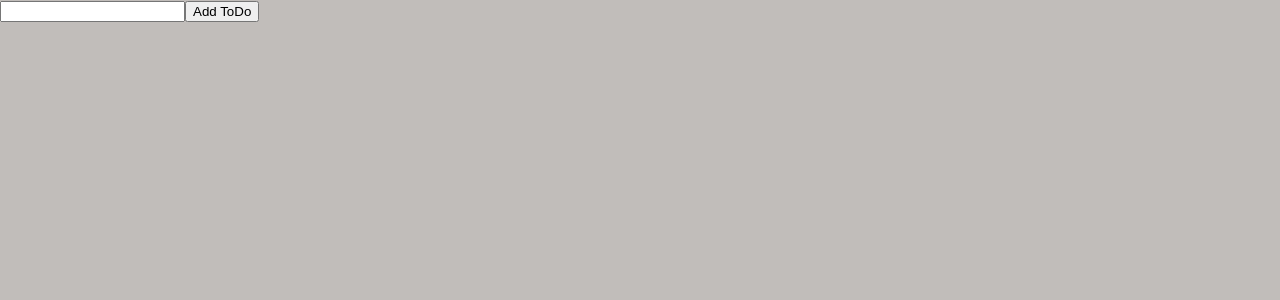
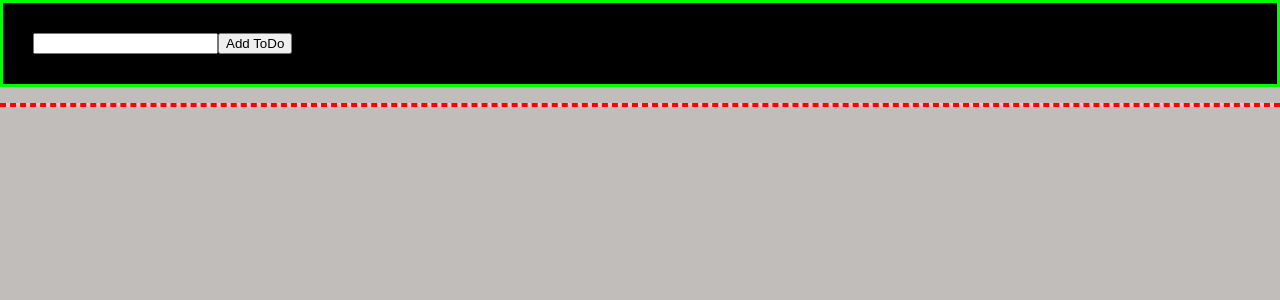
Before and after one commit to freshcodeAlice/react-learning-practice, a React (Create React App) app: page / in a window 1280 px wide. Shown: the top 300 px of the page. Built offline with nearby package versions, Linux system fonts and the light colour scheme.

Commit message:
Css module

```diff
--- /dev/null
+++ b/src/components/ToDoList/FormToDo/FormToDo.module.css
@@ -0,0 +1,7 @@
+.container {
+    display: flex;
+    flex-direction: row;
+    padding: 30px;
+    background-color: black;
+    border: 3px solid lime;
+}
--- a/src/components/ToDoList/FormToDo/index.js
+++ b/src/components/ToDoList/FormToDo/index.js
@@ -1,5 +1,6 @@
 import React from "react";
-import './style.css';
+// import './style.css';
+import styles from './FormToDo.module.css';
 
 class FormToDo extends React.Component {
     constructor(props) {
@@ -28,7 +29,7 @@ class FormToDo extends React.Component {
 
     render() {
         return(
-            <form onSubmit={this.submitHandler}>
+            <form onSubmit={this.submitHandler} className={styles.container}>
                 <input type="text" name="todo" value={this.state.todo} onChange={this.changeInput}/>
                 <button type="submit">Add ToDo</button>
             </form>
--- /dev/null
+++ b/src/components/ToDoList/List/List.module.css
@@ -0,0 +1,6 @@
+.container {
+    display: flex;
+    flex-direction: column;
+    background-color: pink;
+    border: 2px dashed red;
+}
--- a/src/components/ToDoList/List/index.js
+++ b/src/components/ToDoList/List/index.js
@@ -1,5 +1,5 @@
-import './style.css';
-
+// import './style.css';
+import style from './List.module.css';
 
 function List (props) {
 
@@ -10,7 +10,7 @@ function List (props) {
 
 
     return (
-        <ul>
+        <ul className={style.container}>
             {liArray}
         </ul>
     );
```
Also changed, not shown: src/components/ToDoList/FormToDo/style.css (deleted), src/components/ToDoList/List/style.css (deleted).
